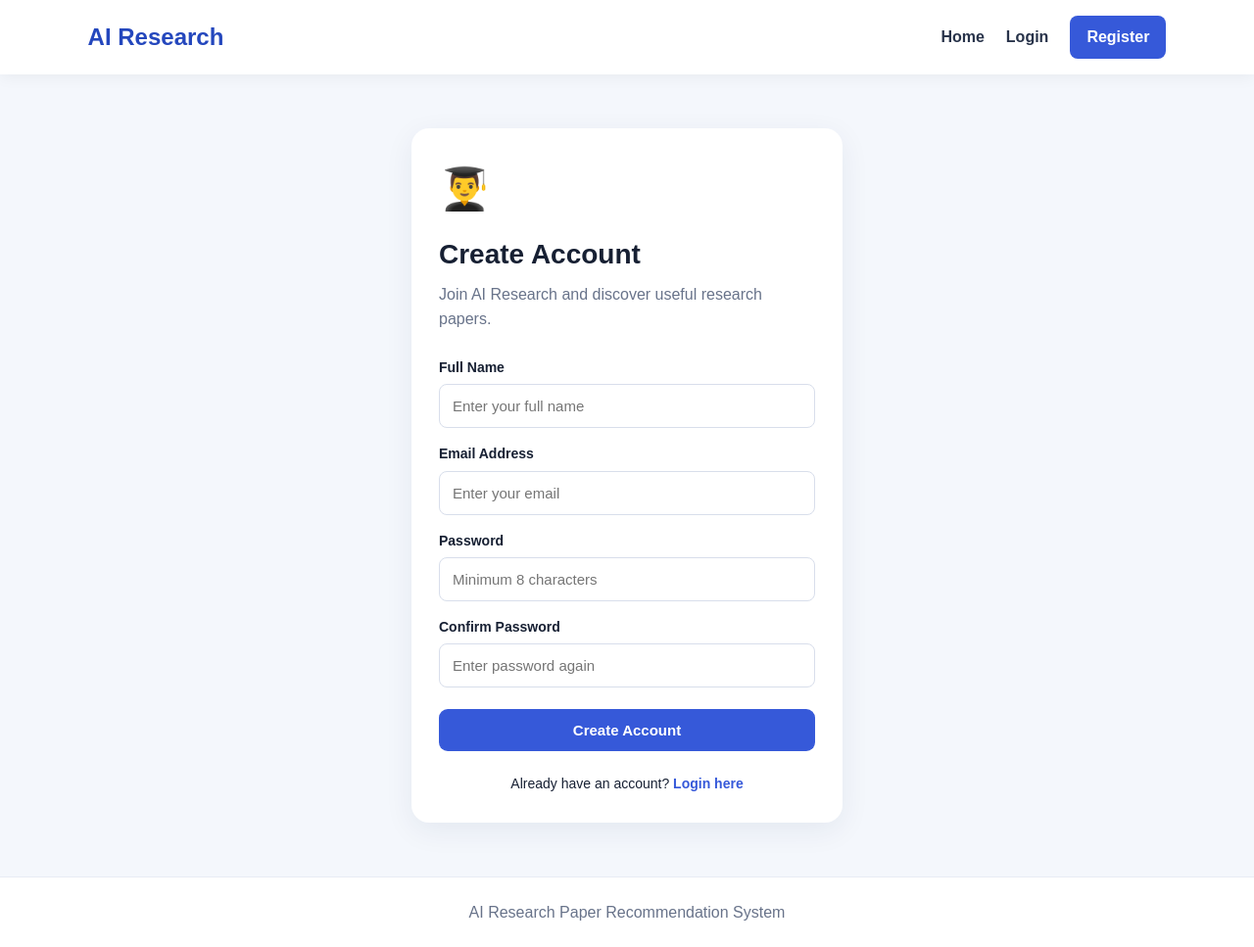
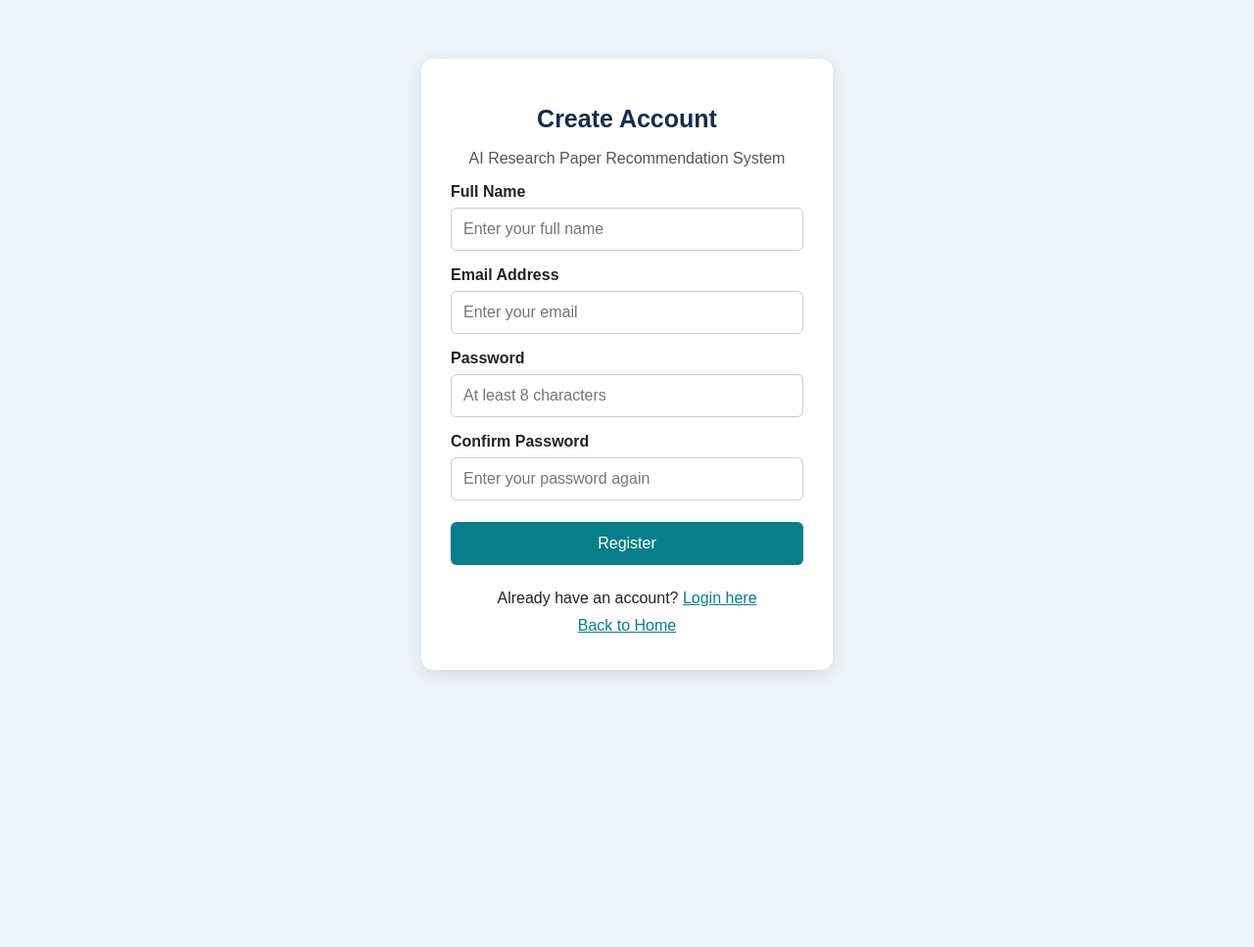
Before and after one commit to amayps01-ps/ai_research_paper, a Flask app: page /register in a window 1280 px wide. Shown: the whole page at 98% size. After the commit the page ends 688 px from the top, so only its background shows below. Run offline with Flask 3, Linux system fonts and the light colour scheme.

Commit message:
Update register.html

```diff
--- a/templates/register.html
+++ b/templates/register.html
@@ -1,90 +1,173 @@
-{% extends "base.html" %}
+<!DOCTYPE html>
+<html lang="en">
+<head>
+    <meta charset="UTF-8">
+    <meta name="viewport" content="width=device-width, initial-scale=1.0">
 
-{% block title %}Register | AI Research{% endblock %}
+    <title>Register | AI Research Paper Recommendation System</title>
 
-{% block content %}
+    <style>
+        * {
+            box-sizing: border-box;
+        }
 
-<div class="auth-container">
+        body {
+            margin: 0;
+            padding: 20px;
+            font-family: Arial, sans-serif;
+            background: #eef3f8;
+            color: #222;
+        }
 
-    <div class="auth-card">
+        .container {
+            max-width: 420px;
+            margin: 40px auto;
+            padding: 30px;
+            background: white;
+            border-radius: 12px;
+            box-shadow: 0 4px 15px rgba(0, 0, 0, 0.1);
+        }
 
-        <div class="auth-icon">👨‍🎓</div>
+        h1 {
+            text-align: center;
+            color: #142d4e;
+            font-size: 25px;
+        }
+
+        p {
+            text-align: center;
+            color: #555;
+        }
+
+        label {
+            display: block;
+            margin-top: 16px;
+            font-weight: bold;
+        }
+
+        input {
+            width: 100%;
+            padding: 12px;
+            margin-top: 7px;
+            border: 1px solid #ccc;
+            border-radius: 6px;
+            font-size: 16px;
+        }
+
+        button {
+            width: 100%;
+            margin-top: 22px;
+            padding: 13px;
+            background: #087e8b;
+            color: white;
+            border: none;
+            border-radius: 6px;
+            font-size: 16px;
+            cursor: pointer;
+        }
+
+        button:hover {
+            background: #066773;
+        }
+
+        .message {
+            padding: 10px;
+            margin: 10px 0;
+            background: #fff0f0;
+            color: #a00000;
+            border-radius: 5px;
+        }
+
+        .links {
+            margin-top: 20px;
+            text-align: center;
+            line-height: 1.8;
+        }
+
+        a {
+            color: #087e8b;
+        }
+    </style>
+</head>
+
+<body>
+
+<div class="container">
 
     <h1>Create Account</h1>
 
-        <p class="auth-description">
-            Join AI Research and discover useful research papers.
-        </p>
+    <p>AI Research Paper Recommendation System</p>
 
-        <form method="POST" action="{{ url_for('register') }}">
+    {% with messages = get_flashed_messages() %}
+        {% if messages %}
+            {% for message in messages %}
+                <div class="message">{{ message }}</div>
+            {% endfor %}
+        {% endif %}
+    {% endwith %}
 
-            <input type="hidden"
-                   name="csrf_token"
-                   value="{{ csrf_token }}">
+    <form action="{{ url_for('register') }}" method="POST">
+
+        <input type="hidden" name="csrf_token" value="{{ csrf_token }}">
 
         <label for="name">Full Name</label>
-
         <input
             type="text"
             id="name"
             name="name"
-                placeholder="Enter your full name"
             maxlength="100"
             autocomplete="name"
+            placeholder="Enter your full name"
             required
         >
 
         <label for="email">Email Address</label>
-
         <input
             type="email"
             id="email"
             name="email"
-                placeholder="Enter your email"
             maxlength="254"
             autocomplete="email"
+            placeholder="Enter your email"
             required
         >
 
         <label for="password">Password</label>
-
         <input
             type="password"
             id="password"
             name="password"
-                placeholder="Minimum 8 characters"
             minlength="8"
             maxlength="128"
             autocomplete="new-password"
+            placeholder="At least 8 characters"
             required
         >
 
         <label for="confirm_password">Confirm Password</label>
-
         <input
             type="password"
             id="confirm_password"
             name="confirm_password"
-                placeholder="Enter password again"
             minlength="8"
             maxlength="128"
             autocomplete="new-password"
+            placeholder="Enter your password again"
             required
         >
 
-            <button type="submit" class="btn btn-primary auth-button">
-                Create Account
-            </button>
+        <button type="submit">Register</button>
 
     </form>
 
-        <p class="auth-switch">
+    <div class="links">
         Already have an account?
         <a href="{{ url_for('login') }}">Login here</a>
-        </p>
-
+        <br>
+        <a href="{{ url_for('home') }}">Back to Home</a>
     </div>
 
 </div>
 
-{% endblock %}
+</body>
+</html>
```
Lines whose indentation alone changed are shown as unchanged.
